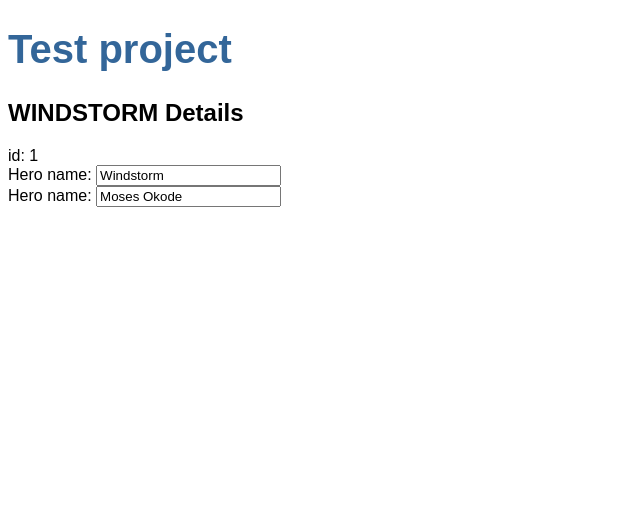
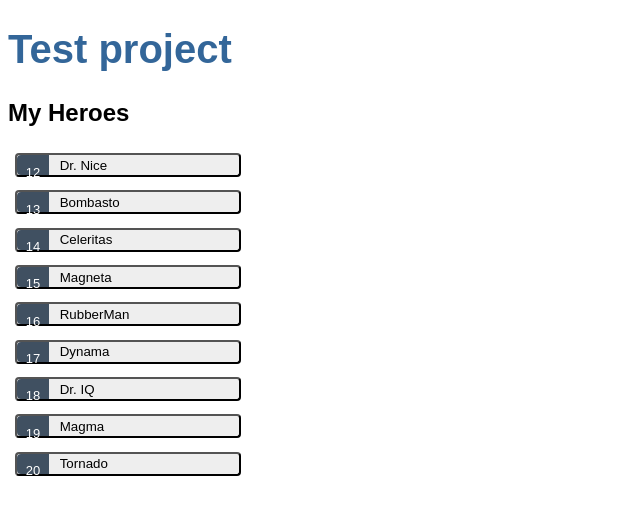
Before and after one commit to Okode100/test_project, an Angular app: page / in a window 1280 px wide. Shown: the top 514 px of the page, without its empty margins (0-640 px from the left). Built offline with nearby package versions, Linux system fonts and the light colour scheme.

Commit message:
created the final app functionality

```diff
--- a/src/app/app.component.ts
+++ b/src/app/app.component.ts
@@ -6,7 +6,7 @@
 @Component({
   selector: 'app-root',
 
-  imports: [RouterOutlet, HeroesComponent, NavigationbarComponent],
+  imports: [ HeroesComponent],
   templateUrl: './app.component.html',
   styleUrl: './app.component.css'
 })
--- a/src/app/heroes/heroes.component.css
+++ b/src/app/heroes/heroes.component.css
@@ -0,0 +1,66 @@
+/* HeroesComponent's private CSS styles */
+.heroes {
+  margin: 0 0 2em 0;
+  list-style-type: none;
+  padding: 0;
+  width: 15em;
+}
+
+.heroes li {
+  display: flex;
+}
+
+.heroes button {
+  flex: 1;
+  cursor: pointer;
+  position: relative;
+  left: 0;
+  background-color: #EEE;
+  margin: .5em;
+  padding: 0;
+  border-radius: 4px;
+  display: flex;
+  align-items: stretch;
+  height: 1.8em;
+}
+
+.heroes button:hover {
+  color: #2c3a41;
+  background-color: #e6e6e6;
+  left: .1em;
+}
+
+.heroes button:active {
+  background-color: #525252;
+  color: #fafafa;
+}
+
+.heroes button.selected {
+  background-color: black;
+  color: white;
+}
+
+.heroes button.selected:hover {
+  background-color: #505050;
+  color: white;
+}
+
+.heroes button.selected:active {
+  background-color: black;
+  color: white;
+}
+
+.heroes .badge {
+  display: inline-block;
+  font-size: small;
+  color: white;
+  padding: 0.8em 0.7em 0 0.7em;
+  background-color: #405061;
+  line-height: 1em;
+  margin-right: .8em;
+  border-radius: 4px 0 0 4px;
+}
+
+.heroes .name {
+  align-self: center;
+}
--- a/src/app/heroes/heroes.component.html
+++ b/src/app/heroes/heroes.component.html
@@ -1,10 +1,18 @@
-<h2>{{hero.name | uppercase}} Details</h2>
-<div><span>id: </span>{{hero.id }}</div>
-<div>
-  <label for="name">Hero name: </label>
-  <input id="name" [(ngModel)]="hero.name" placeholder="name">
+<h2>My Heroes</h2>
+<ul class="heroes">
+  <li *ngFor="let hero of heroes">
+    <button [class.selected]="hero === selectedHero" type="button" (click)="onSelect(hero)">
+      <span class="badge">{{hero.id}}</span>
+      <span class="name">{{hero.name}}</span>
+    </button>
+  </li>
+</ul>
+
+<div *ngIf="selectedHero">
+  <h2>{{selectedHero.name | uppercase}} Details</h2>
+  <div>id: {{selectedHero.id}}</div>
+  <div>
+    <label for="hero-name">Hero name: </label>
+    <input id="hero-name" [(ngModel)]="selectedHero.name" placeholder="name">
+  </div>
 </div>
-<div>
-  <label for="name">Hero name: </label>
-  <input id="name" [(ngModel)]="private.name" placeholder="name">
-</div>
--- a/src/app/heroes/heroes.component.ts
+++ b/src/app/heroes/heroes.component.ts
@@ -1,24 +1,32 @@
-import { Component } from '@angular/core';
-import { Hero } from '../hero';
-import {UpperCasePipe} from '@angular/common';
+import {Component} from '@angular/core';
+import {
+  NgIf,
+  NgFor,
+  UpperCasePipe,
+} from '@angular/common';
 import {FormsModule} from '@angular/forms';
+
+import {Hero} from '../hero';
 import {HEROES} from '../mock-heroes';
+
 @Component({
+  standalone: true,
   selector: 'app-heroes',
   templateUrl: './heroes.component.html',
+  styleUrls: ['./heroes.component.css'],
   imports: [
+    FormsModule,
+    NgIf,
+    NgFor,
     UpperCasePipe,
-    FormsModule
   ],
-  styleUrls: ['./heroes.component.css']
 })
+
 export class HeroesComponent {
   heroes = HEROES;
-  hero: Hero = {
-    id: 1,
-    name: 'Windstorm'
-  };private = {
-    id:2,
-    name: 'Moses Okode'
+  selectedHero?: Hero;
+
+  onSelect(hero: Hero): void {
+    this.selectedHero = hero;
   }
 }
--- /dev/null
+++ b/src/app/mock-heroes.ts
@@ -0,0 +1,13 @@
+import { Hero } from './hero';
+
+export const HEROES: Hero[] = [
+  { id: 12, name: 'Dr. Nice' },
+  { id: 13, name: 'Bombasto' },
+  { id: 14, name: 'Celeritas' },
+  { id: 15, name: 'Magneta' },
+  { id: 16, name: 'RubberMan' },
+  { id: 17, name: 'Dynama' },
+  { id: 18, name: 'Dr. IQ' },
+  { id: 19, name: 'Magma' },
+  { id: 20, name: 'Tornado' }
+];
```
